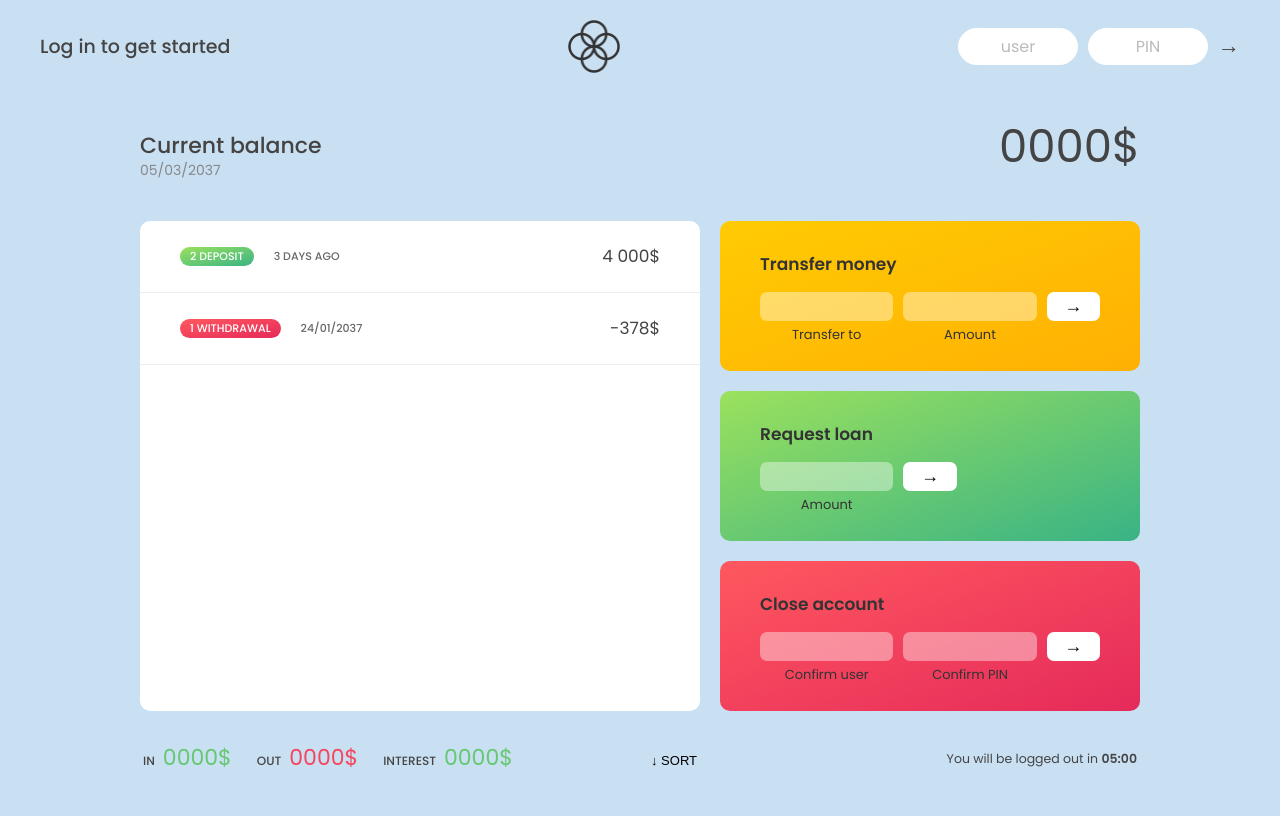
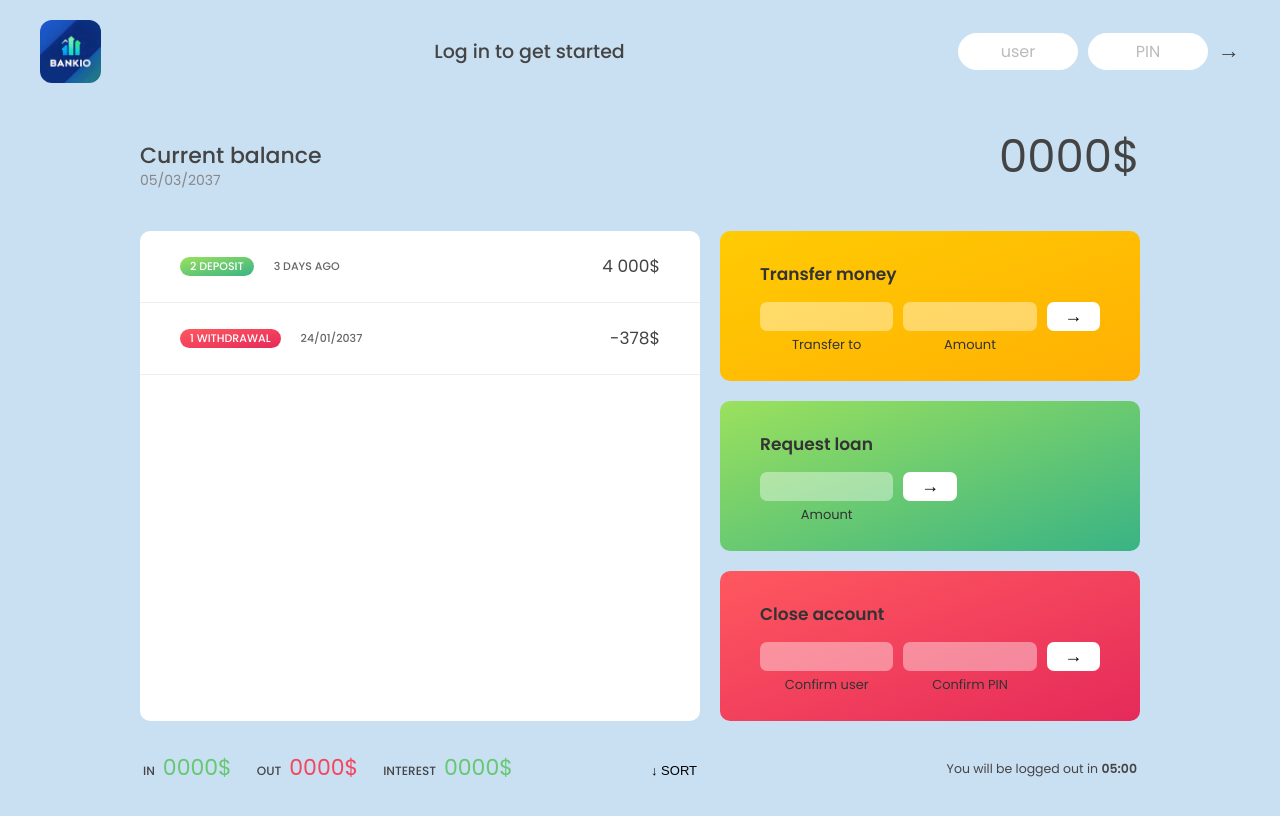
Before and after one commit to sanketmalvi/BankiO, a plain HTML site: page index.html in a window 1280 px wide. Drawn offline with Linux system fonts and the light colour scheme.

Commit message:
Update UI

```diff
--- a/index.html
+++ b/index.html
@@ -17,8 +17,8 @@
   <body>
     <!-- TOP NAVIGATION -->
     <nav>
+        <img src="logo1.png" alt="Logo" class="logo" />
       <p class="welcome">Log in to get started</p>
-      <img src="logo.png" alt="Logo" class="logo" />
       <form class="login">
         <input
           type="text"
--- a/style.css
+++ b/style.css
@@ -13,7 +13,7 @@
     font-family: 'Poppins', sans-serif;
     color: #444;
     background-color: #f3f3f3;
-    height: 100vh;
+    height: 110vh;
     padding: 2rem;
     background-color:#c9dff2;;
   }
@@ -31,7 +31,8 @@
   }
 
   .logo {
-    height: 5.25rem;
+    border-radius: 12px;
+    height: 6.25rem;
   }
 
   .login {
```
Also changed, not shown: BankiO.png (deleted), Untitled design.png (deleted), logo1.png (added).
